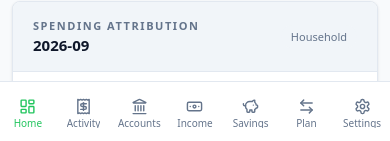
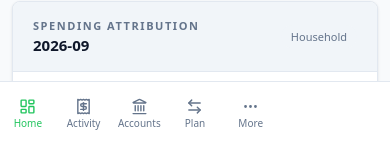
Before and after one commit to backtonemesis-cpu/MV, a React (Vite) app: page / in a window 390 px wide. Shown: the part 700-841 px from the top of the page. Built offline with nearby package versions, Linux system fonts and the light colour scheme.

Commit message:
Simplify phone navigation with More menu

```diff
--- a/src/components/Navigation.tsx
+++ b/src/components/Navigation.tsx
@@ -1,4 +1,4 @@
-import React from 'react';
+import React, { useState } from 'react';
 import {
   LayoutDashboard,
   Receipt,
@@ -7,6 +7,7 @@ import {
   PiggyBank,
   ArrowLeftRight,
   Settings as SettingsIcon,
+  MoreHorizontal,
 } from 'lucide-react';
 import { NavTab } from '../types';
 
@@ -29,6 +30,8 @@ export const Navigation: React.FC<NavigationProps> = ({
   onTabChange,
   pendingMembersCount,
 }) => {
+  const [isMoreOpen, setIsMoreOpen] = useState(false);
+
   const tabs: TabItem[] = [
     { id: 'dashboard', label: 'Home', mobileLabel: 'Home', icon: LayoutDashboard },
     { id: 'activity', label: 'Activity', mobileLabel: 'Activity', icon: Receipt },
@@ -45,12 +48,23 @@ export const Navigation: React.FC<NavigationProps> = ({
     },
   ];
 
+  const mobilePrimaryIds: NavTab[] = ['dashboard', 'activity', 'accounts', 'transfer_plan'];
+  const mobilePrimaryTabs = tabs.filter((tab) => mobilePrimaryIds.includes(tab.id));
+  const mobileMoreTabs = tabs.filter((tab) => !mobilePrimaryIds.includes(tab.id));
+  const isMoreActive = mobileMoreTabs.some((tab) => tab.id === activeTab);
+  const moreBadge = mobileMoreTabs.some((tab) => Boolean(tab.badge));
+
+  const navigate = (tab: NavTab) => {
+    setIsMoreOpen(false);
+    onTabChange(tab);
+  };
+
   return (
     <>
-      {/* Desktop Navigation Bar */}
+      {/* Desktop / PC Navigation Bar */}
       <nav className="mv-nav-desktop hidden sm:block border-b border-muted bg-surface transition-colors">
         <div className="mv-shell-boundary mx-auto w-full max-w-[1200px] px-4">
-          <div className="flex gap-0.5">
+          <div className="mv-desktop-nav-rail flex gap-0.5">
             {tabs.map((tab) => {
               const Icon = tab.icon;
               const isActive = activeTab === tab.id;
@@ -58,7 +72,7 @@ export const Navigation: React.FC<NavigationProps> = ({
                 <button
                   key={tab.id}
                   id={`nav-tab-${tab.id}`}
-                  onClick={() => onTabChange(tab.id)}
+                  onClick={() => navigate(tab.id)}
                   className={`flex items-center gap-1.5 border-b-2 px-2.5 py-1.5 text-[11px] font-medium transition-colors ${
                     isActive
                       ? 'border-accent text-accent bg-accent-soft text-accent'
@@ -68,7 +82,7 @@ export const Navigation: React.FC<NavigationProps> = ({
                   <Icon className={`h-3.5 w-3.5 ${isActive ? 'text-accent' : 'text-muted'}`} />
                   <span>{tab.label}</span>
                   {tab.badge && (
-                    <span className="ml-1.5 px-1.5 py-0.2 rounded-full text-[10px] font-bold bg-danger-soft text-on-accent">
+                    <span className="ml-1.5 px-1.5 py-0.5 rounded-full text-[10px] font-bold bg-danger-soft text-danger">
                       {tab.badge}
                     </span>
                   )}
@@ -79,31 +93,67 @@ export const Navigation: React.FC<NavigationProps> = ({
         </div>
       </nav>
 
-      {/* Mobile Bottom Navigation Bar (iPhone-first with 44px+ touch ergonomics) */}
+      {/* Phone navigation: four primary destinations plus an uncluttered More menu. */}
       <nav className="mv-nav-mobile sm:hidden fixed bottom-0 left-0 right-0 z-40 bg-surface backdrop-blur-md border-t border-muted pb-safe transition-colors">
-        <div className="mv-mobile-nav-grid grid grid-cols-7 h-14">
-          {tabs.map((tab) => {
+        {isMoreOpen && (
+          <div className="mv-mobile-more-menu" role="menu" aria-label="More navigation">
+            {mobileMoreTabs.map((tab) => {
+              const Icon = tab.icon;
+              const isActive = activeTab === tab.id;
+              return (
+                <button
+                  key={tab.id}
+                  type="button"
+                  role="menuitem"
+                  onClick={() => navigate(tab.id)}
+                  className={`mv-mobile-more-item ${isActive ? 'is-active' : ''}`}
+                >
+                  <Icon className="h-4 w-4 shrink-0" />
+                  <span>{tab.mobileLabel}</span>
+                  {tab.badge && (
+                    <span className="mv-mobile-more-badge" aria-label={`${tab.badge} pending`}>
+                      {tab.badge}
+                    </span>
+                  )}
+                </button>
+              );
+            })}
+          </div>
+        )}
+
+        <div className="mv-mobile-nav-grid grid grid-cols-5 h-14">
+          {mobilePrimaryTabs.map((tab) => {
             const Icon = tab.icon;
             const isActive = activeTab === tab.id;
             return (
               <button
                 key={tab.id}
                 id={`mobile-nav-tab-${tab.id}`}
-                onClick={() => onTabChange(tab.id)}
+                onClick={() => navigate(tab.id)}
                 className={`relative flex flex-col items-center justify-center h-full min-h-[44px] text-[10px] font-medium transition-colors ${
-                  isActive
-                    ? 'text-accent font-bold'
-                    : 'text-muted'
+                  isActive ? 'text-accent font-bold' : 'text-muted'
                 }`}
               >
                 <Icon className={`w-4 h-4 mb-0.5 ${isActive ? 'text-accent' : 'text-muted'}`} />
-                <span className="truncate max-w-[44px]">{tab.mobileLabel}</span>
-                {tab.badge && (
-                  <span className="absolute top-1.5 right-2 w-2 h-2 rounded-full bg-danger-soft" />
-                )}
+                <span>{tab.mobileLabel}</span>
               </button>
             );
           })}
+
+          <button
+            id="mobile-nav-tab-more"
+            type="button"
+            onClick={() => setIsMoreOpen((current) => !current)}
+            aria-expanded={isMoreOpen}
+            aria-haspopup="menu"
+            className={`relative flex flex-col items-center justify-center h-full min-h-[44px] text-[10px] font-medium transition-colors ${
+              isMoreActive || isMoreOpen ? 'text-accent font-bold' : 'text-muted'
+            }`}
+          >
+            <MoreHorizontal className={`w-4 h-4 mb-0.5 ${isMoreActive || isMoreOpen ? 'text-accent' : 'text-muted'}`} />
+            <span>More</span>
+            {moreBadge && <span className="mv-mobile-nav-badge" aria-hidden="true" />}
+          </button>
         </div>
       </nav>
     </>
```
